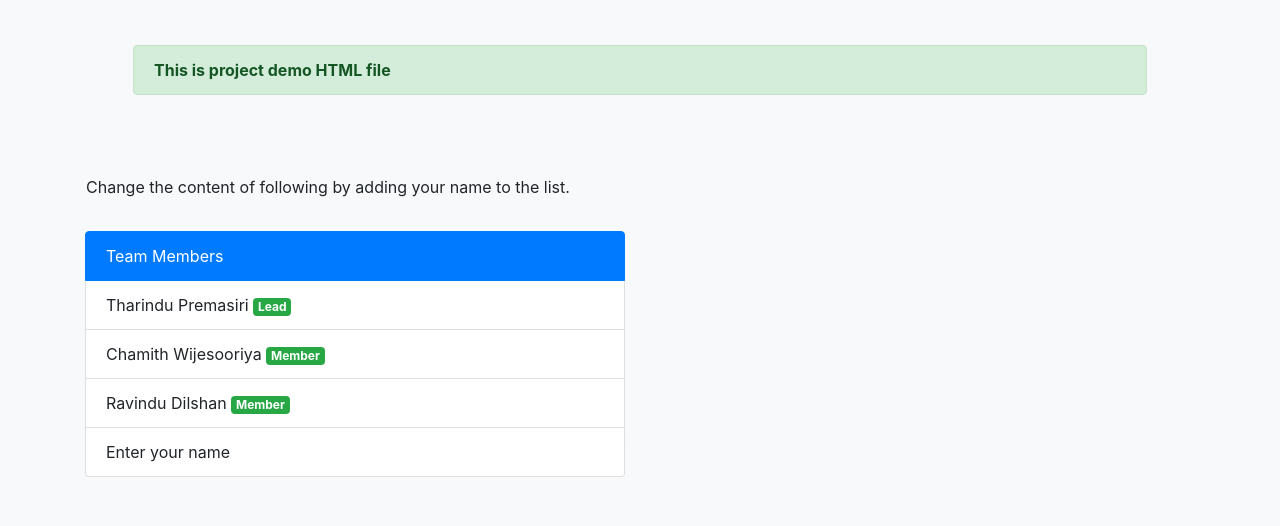
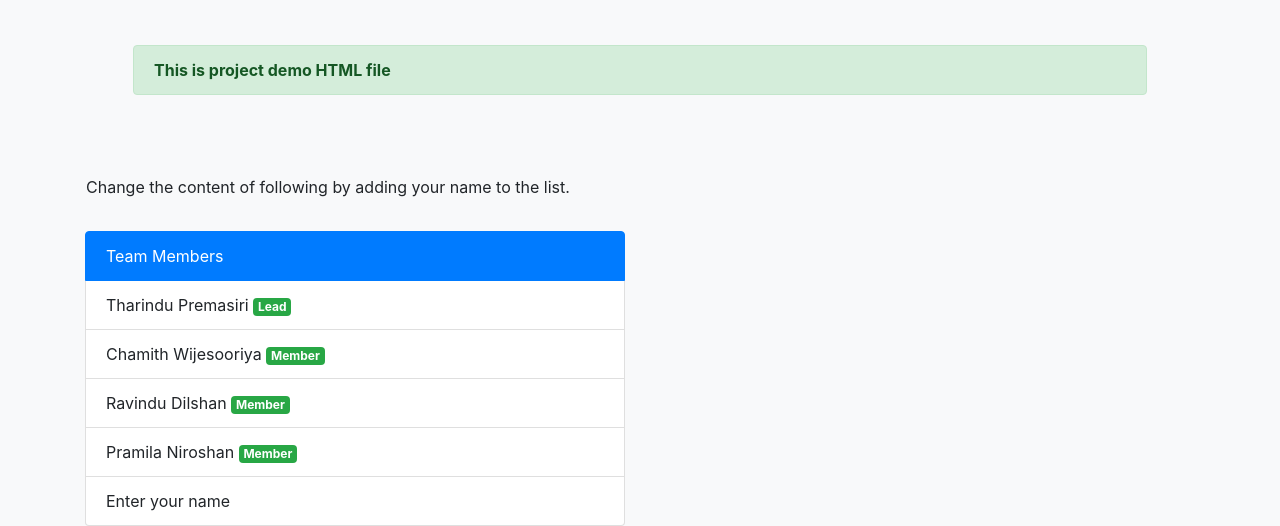
Before and after one commit to pera-dev/project-demo, a plain HTML site: page index.html in a window 1280 px wide. Shown: the part 310-836 px from the top of the page. Before the commit the page ends 800 px from the top, so only its background shows below. Drawn offline with nearby package versions, Linux system fonts and the light colour scheme.

Commit message:
added my name

```diff
--- a/index.html
+++ b/index.html
@@ -62,6 +62,7 @@
                 <li class="list-group-item">Tharindu Premasiri <span class="badge badge-success"> Lead</span></li>
                 <li class="list-group-item">Chamith Wijesooriya <span class="badge badge-success"> Member</span></li>
                 <li class="list-group-item">Ravindu Dilshan <span class="badge badge-success"> Member</span></li>
+				<li class="list-group-item">Pramila Niroshan <span class="badge badge-success"> Member</span></li>
                 <!--Copy and paste following line to Add your name to the list -->
                 <li class="list-group-item">Enter your name</li>
             </ul>
```
